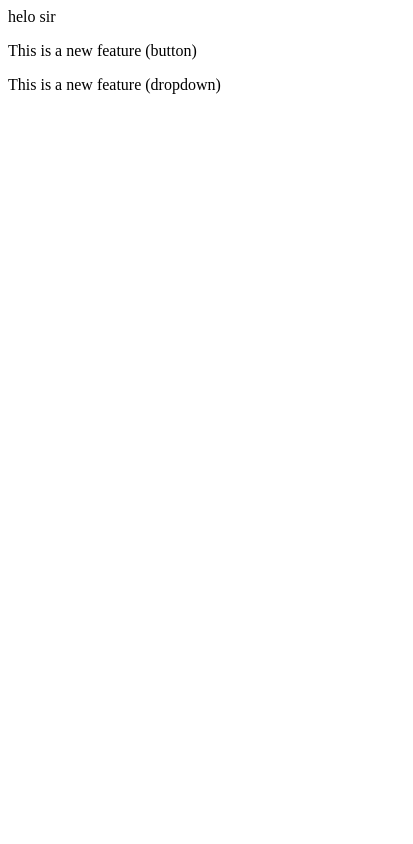
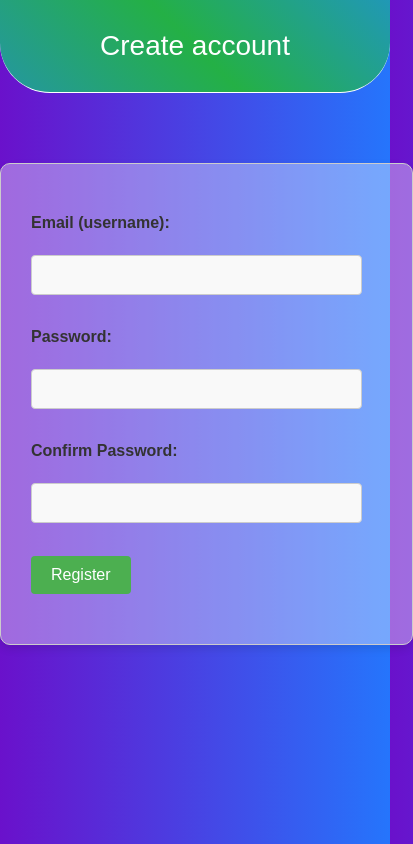
Before and after one commit to techsii/localrepo, a plain HTML site: page index.html in a window 390 px wide. Shown: the whole page, 413 px wide, since content can reach past the window. Drawn offline with Linux system fonts and the light colour scheme.

Commit message:
Add new things

```diff
--- /dev/null
+++ b/index.css
@@ -0,0 +1,122 @@
+/* Reset default margin and padding */
+body, html {
+    margin: 0;
+    padding: 0;
+    font-family: Arial, sans-serif;
+    background: linear-gradient(to right, #6a11cb, #2575fc);
+}
+
+header {
+    position: relative;
+    height: 32px;
+    color: #fff;
+    text-align: center;
+    padding: 30px;
+    font-size: 28px;
+    z-index: 1;
+    border-bottom: 1px solid #fff;
+    border-radius: 0 0 50px 50px;
+    animation: changeBackgroundColor 20s infinite alternate;
+    /* Update background to use linear gradient */
+    background: linear-gradient(45deg, rgba(21, 149, 104, 0.5) 0%, rgba(32, 182, 32, 0.8) 50%, rgba(13, 152, 145, 0.5) 100%);
+  }
+
+  /* Define the animation */
+@keyframes changeBackgroundColor {
+    0% { background-color: #1abc9c; }
+    25% { background-color: #3498db; }
+    50% { background-color: #9b59b6; }
+    75% { background-color: #e74c3c; }
+    100% { background-color: #1abc9c; }
+  }
+
+
+/* Form container */
+form {
+    max-width: 400px;
+    margin: 70px auto;
+    padding: 30px;
+    border: 1px solid #ccc;
+    border-radius: 10px;
+    background-color: #ffffff5e;
+    box-shadow: 0 4px 8px rgba(0, 0, 0, 0.1);
+}
+
+/* Form labels */
+label {
+    font-weight: bold;
+    display: block; /* Make labels block elements */
+    margin-bottom: 5px; /* Add space below labels */
+    color: #333;
+}
+
+/* Form inputs */
+input[type="email"],
+input[type="password"] {
+    width: calc(100% - 20px); /* Full width minus padding */
+    padding: 10px;
+    margin-bottom: 15px; /* Increase space between inputs */
+    border: 1px solid #ccc;
+    border-radius: 4px;
+    box-sizing: border-box; /* Ensure padding and border are included in width */
+    font-size: 1em; /* Increase font size */
+    background-color: #f9f9f9; /* Light background color for inputs */
+    transition: border-color 0.3s; /* Smooth transition for border color */
+}
+
+input[type="email"]:focus,
+input[type="password"]:focus {
+    border-color: #4CAF50; /* Change border color on focus */
+    outline: none; /* Remove default outline */
+}
+
+/* Submit button */
+button[type="submit"] {
+    background-color: #4CAF50;
+    color: white;
+    padding: 10px 20px;
+    border: none;
+    border-radius: 4px;
+    cursor: pointer;
+    font-size: 1em; /* Increase font size */
+    transition: background-color 0.3s; /* Smooth transition for background color */
+}
+
+button[type="submit"]:hover {
+    background-color: #45a049;
+}
+
+/* Responsive adjustments */
+@media (max-width: 600px) {
+    form {
+        width: 90%; /* Adjust form width on smaller screens */
+    }
+}
+
+/* Additional styles for a better user experience */
+form::before {
+    content: '';
+    display: block;
+    margin-bottom: 20px; /* Add space above form */
+}
+
+form::after {
+    content: '';
+    display: block;
+    margin-top: 20px; /* Add space below form */
+}
+
+input[type="email"]::placeholder,
+input[type="password"]::placeholder {
+    color: #aaa; /* Lighter color for placeholder text */
+}
+
+button[type="submit"]:active {
+    background-color: #3e8e41; /* Darken button color on active state */
+}
+
+form .error-message {
+    color: #ff0000; /* Red color for error messages */
+    margin-bottom: 10px;
+    font-size: 0.9em; /* Slightly smaller font size for error messages */
+}
--- a/index.html
+++ b/index.html
@@ -1,3 +1,101 @@
-<p>helo sir</p>
-<p> This is a new feature (button)</p>
-<p> This is a new feature (dropdown)</p>
+<!DOCTYPE html>
+<html lang="en">
+<head>
+  <meta charset="UTF-8">
+  <meta name="viewport" content="width=device-width, initial-scale=1.0">
+  <title>Register</title>
+ <link rel="stylesheet" href="index.css">
+ <script src="https://www.gstatic.com/firebasejs/8.7.0/firebase-app.js"></script>
+ <script src="https://www.gstatic.com/firebasejs/8.7.0/firebase-auth.js"></script>
+ <script src="https://www.gstatic.com/firebasejs/8.7.0/firebase-database.js"></script>
+</head>
+<body>
+    <body>
+        <header>
+          Create account
+        </header>
+        <form id="registerForm">
+          <label for="email">Email (username):</label><br>
+          <input type="email" id="email" name="email" required><br><br>
+
+          <label for="password">Password:</label><br>
+          <input type="password" id="password" name="password" required><br><br>
+
+          <label for="confirmPassword">Confirm Password:</label><br>
+          <input type="password" id="confirmPassword" name="confirmPassword" required><br><br>
+
+          <button type="submit">Register</button>
+        </form>
+
+  <script>
+// For Firebase JS SDK v7.20.0 and later, measurementId is optional
+const firebaseConfig = {
+  apiKey: "AIzaSyAOHKfARpobVRd7QLY1BcQMyXjMg6eSDMI",
+  authDomain: "profile-database-fa673.firebaseapp.com",
+  databaseURL: "https://profile-database-fa673-default-rtdb.firebaseio.com",
+  projectId: "profile-database-fa673",
+  storageBucket: "profile-database-fa673.appspot.com",
+  messagingSenderId: "349540949644",
+  appId: "1:349540949644:web:7b99ddd5acac93588265a9",
+  measurementId: "G-V34HW6CGGK"
+};
+
+    firebase.initializeApp(firebaseConfig);
+    const database = firebase.database();
+
+    document.getElementById('registerForm').addEventListener('submit', function(event) {
+  event.preventDefault(); // Prevent default form submission
+
+  // Get user inputs
+  const email = document.getElementById('email').value.trim();
+  const password = document.getElementById('password').value;
+  const confirmPassword = document.getElementById('confirmPassword').value;
+
+  // Password validation
+  if (password !== confirmPassword) {
+    alert("The new password and confirm password don't match. Please try again.");
+    return;
+  }
+
+  // Password format validation
+  const passwordFormat = /^(?=.*[A-Z])(?=.*\d)(?=.*[!@#$%^&*])[A-Za-z\d!@#$%^&*]{8,}$/;
+  if (!passwordFormat.test(password)) {
+    alert("Password must contain at least 8 characters, including one uppercase letter, one number, and one special character (!@#$%^&*).");
+    return;
+  }
+
+  // Check if email already exists
+  const usersRef = database.ref('userCredentials');
+  usersRef.orderByChild('username').equalTo(email).once('value', snapshot => {
+    if (snapshot.exists()) {
+      // Email already exists
+      alert("Email already exists. Please use a different email.");
+    } else {
+      // Email does not exist, proceed with registration
+      const userCredentials = {
+        username: email,
+        password: password
+      };
+
+      // Store user credentials in Firebase Realtime Database
+      const newRef = usersRef.push();
+      newRef.set(userCredentials)
+        .then(() => {
+          alert("Registration successful!");
+          setTimeout(function() {
+            window.location.href = 'index.html'; // Redirect to index.html after 2 seconds
+          }, 2000); // 2000 milliseconds = 2 seconds
+          document.getElementById('registerForm').reset();
+        })
+        .catch(error => {
+          console.error("Error storing user credentials: ", error.message);
+          alert("An error occurred. Please try again later.");
+        });
+    }
+  });
+});
+
+
+  </script>
+</body>
+</html>
--- a/style.css
+++ /dev/null
@@ -1,3 +0,0 @@
-P{
-    color: red;
-}
```
Also changed, not shown: 1 other file.
